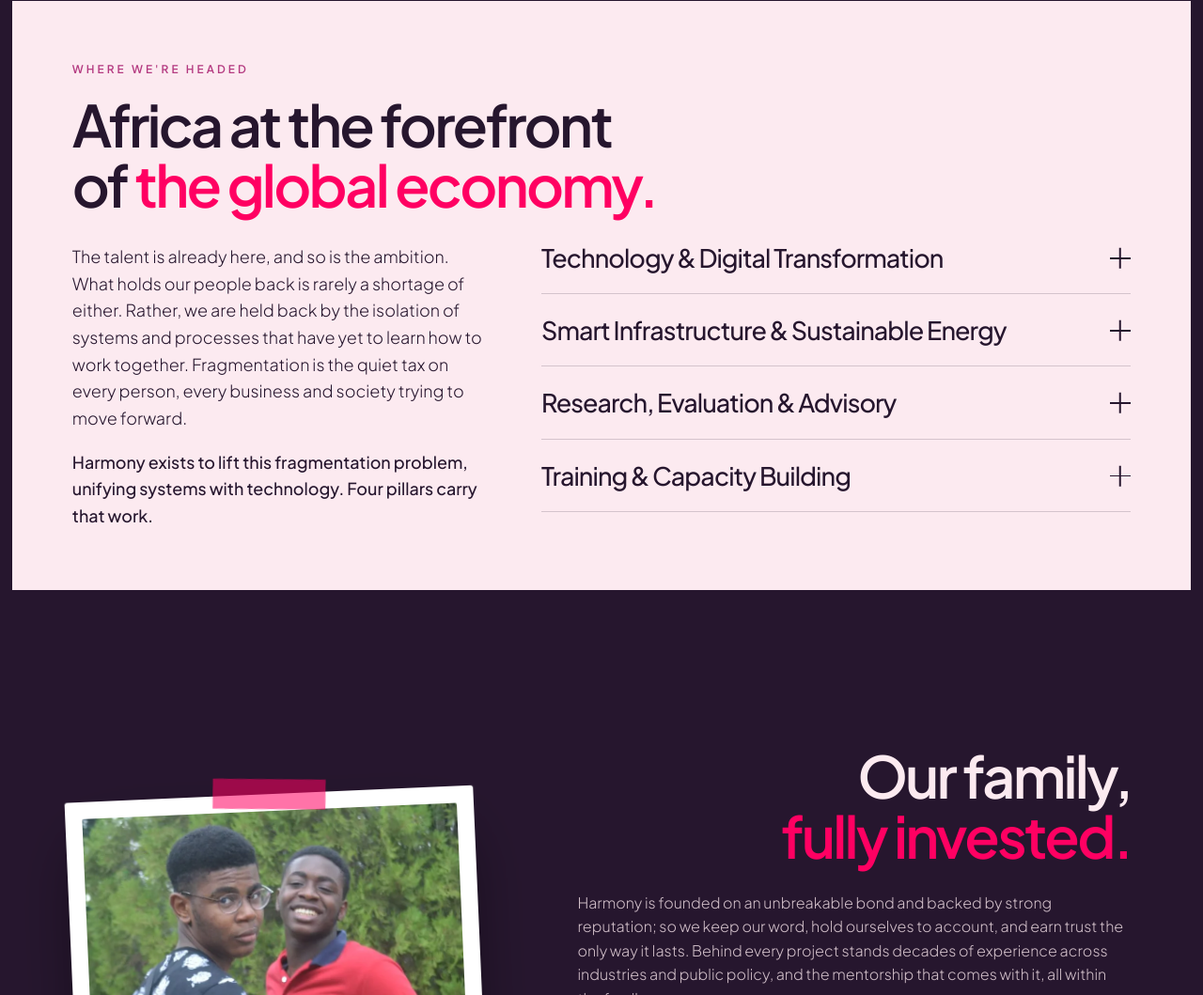
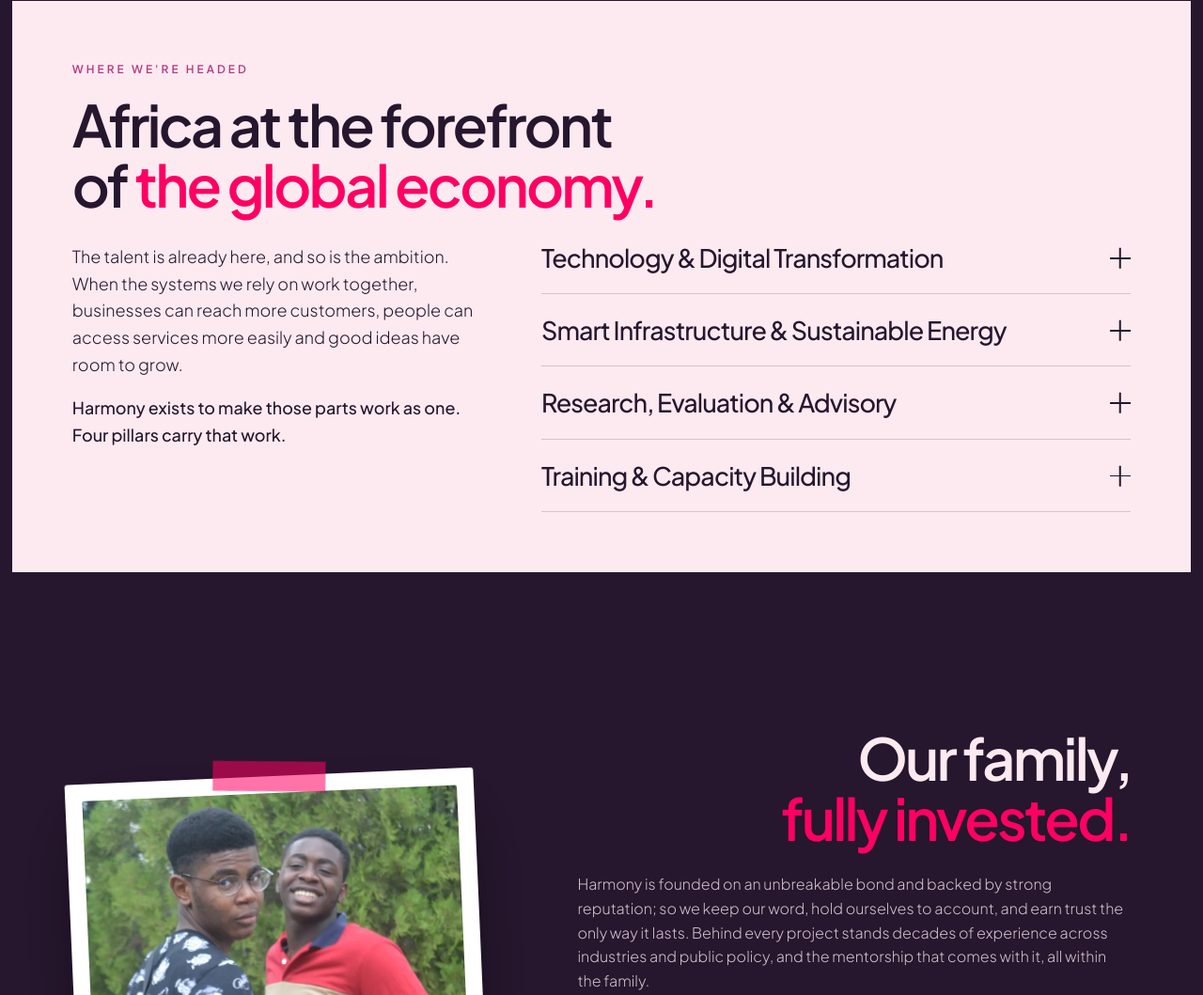
Before and after one commit to aehils/harmony-web, a plain HTML site: page index.html in a window 1280 px wide. Shown: the part 1988-3047 px from the top of the page at 94% size. Drawn offline with nearby package versions, Linux system fonts and the light colour scheme.

Commit message:
Rewrite the pillar intro, infrastructure and research copy
Co-Authored-By: Claude Opus 5.5 <noreply@anthropic.com>

```diff
--- a/index.html
+++ b/index.html
@@ -118,8 +118,8 @@
           <h2 class="title reveal">Africa at the forefront of <em>the global economy.</em></h2>
         </div>
         <div class="movements__intro">
-          <p class="reveal">The talent is already here, and so is the ambition. What holds our people back is rarely a shortage of either. Rather, we are held back by the isolation of systems and processes that have yet to learn how to work together. Fragmentation is the quiet tax on every person, every business and society trying to move forward.</p>
-          <p class="reveal">Harmony exists to lift this fragmentation problem, unifying systems with technology. Four pillars carry that work.</p>
+          <p class="reveal">The talent is already here, and so is the ambition. When the systems we rely on work together, businesses can reach more customers, people can access services more easily and good ideas have room to grow.</p>
+          <p class="reveal">Harmony exists to make those parts work as one. Four pillars carry that work.</p>
         </div>
 
         <ol class="moves">
@@ -140,7 +140,7 @@
               <span class="move__plus" aria-hidden="true"></span>
             </button>
             <div class="move__body"><div>
-              <p>We build intelligent infrastructure: connected buildings and facilities that monitor and manage their own energy. Paired with solar, storage and cleaner fuels, they cut waste and make growth sustainable by design.</p>
+              <p>We make infrastructure intelligent. Through IoT, buildings and facilities sense what's happening, report it in real time and respond on their own. We bring the same thinking to power: modern energy systems that are monitored, managed and matched to real demand, so supply holds steady where it can't be taken for granted and growth stays sustainable.</p>
               <p class="voice move__voice">Progress travels only as far as the power does.</p>
               <ul aria-label="How we deliver"><li>IoT &amp; Smart Buildings</li><li>Building Automation</li><li>Solar &amp; Battery Storage</li><li>Energy Monitoring</li><li>CNG &amp; Gas Conversion</li><li>Power Generation Advisory</li></ul>
             </div></div>
@@ -151,8 +151,8 @@
               <span class="move__plus" aria-hidden="true"></span>
             </button>
             <div class="move__body"><div>
-              <p>Good intentions fill a lot of reports; fewer say what actually changed. We gather the evidence, advise on policy, and show plainly whether the work is reaching the people it was meant for.</p>
-              <p class="voice move__voice">Before anything is built, someone has to tell the truth.</p>
+              <p>We gather the evidence, advise on policy and track whether the work is reaching the people it was meant for. When the ground is new and the data doesn't exist yet, we frame the right questions, test what we can and still give clear direction.</p>
+              <p class="voice move__voice">Where the map ends, the work begins.</p>
               <ul aria-label="How we deliver"><li>Research &amp; Data Analysis</li><li>Policy Advisory</li><li>Monitoring &amp; Evaluation</li><li>Impact Measurement</li></ul>
             </div></div>
           </li>
```
